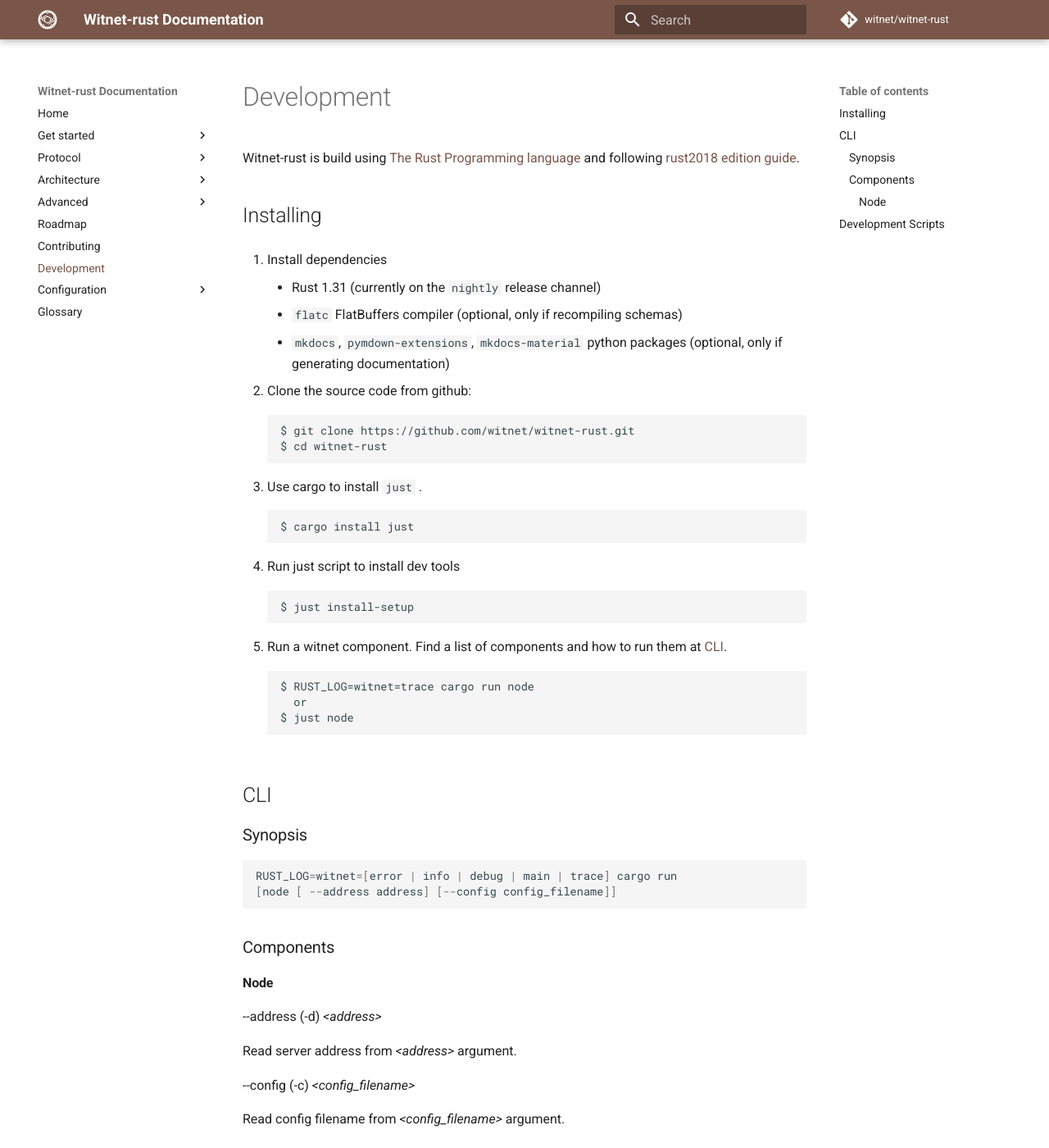
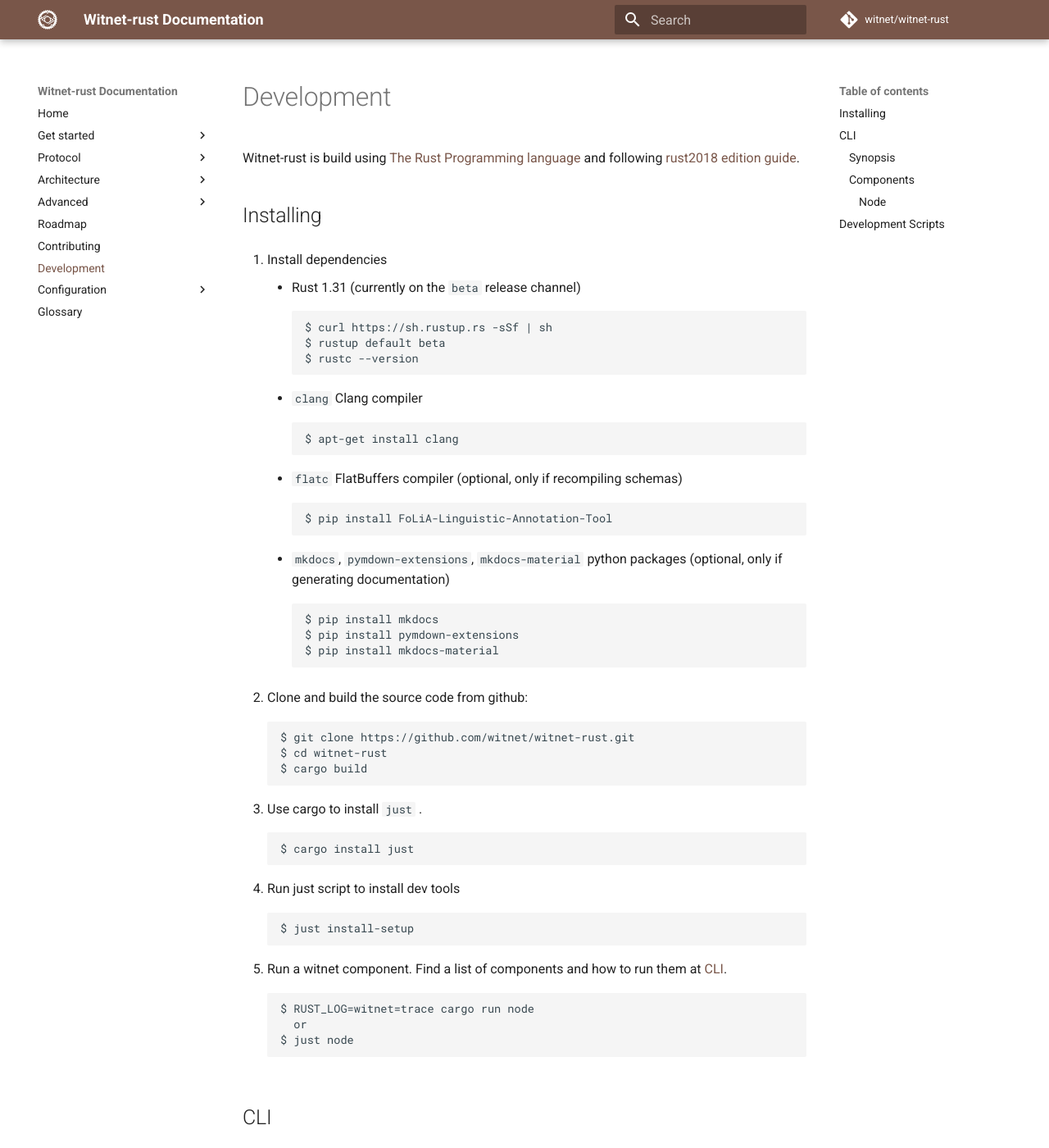
Before and after one commit to witnet/witnet-rust, an MkDocs documentation site: the page built from docs/development.md, in a window 1280 px wide and 1400 px high. Shown: the whole window at 82% size. Built offline with MkDocs 1.6.1 and Material for MkDocs 9.7.7, drawn with Linux system fonts in a browser that asks for light colours; comment, search, counter and statistics services are not loaded.

Commit message:
docs(dev): improve doc for developers with mkdocs

````diff
--- a/docs/development.md
+++ b/docs/development.md
@@ -4,14 +4,32 @@
 ## Installing
 
 1. Install dependencies
-    - Rust 1.31 (currently on the `nightly` release channel)
+    - Rust 1.31 (currently on the `beta` release channel)
+    ```
+    $ curl https://sh.rustup.rs -sSf | sh
+    $ rustup default beta
+    $ rustc --version
+    ```
+    - `clang` Clang compiler
+    ```
+    $ apt-get install clang
+    ```
     - `flatc` FlatBuffers compiler (optional, only if recompiling schemas)
+    ```
+    $ pip install FoLiA-Linguistic-Annotation-Tool
+    ```
     - `mkdocs`, `pymdown-extensions`, `mkdocs-material` python packages (optional, only if generating documentation)
+    ```
+    $ pip install mkdocs
+    $ pip install pymdown-extensions
+    $ pip install mkdocs-material
+    ```
 
-2. Clone the source code from github:
+2. Clone and build the source code from github:
   ```
   $ git clone https://github.com/witnet/witnet-rust.git
   $ cd witnet-rust
+  $ cargo build
   ```
 3. Use cargo to install ```just``` .
   ```
````
